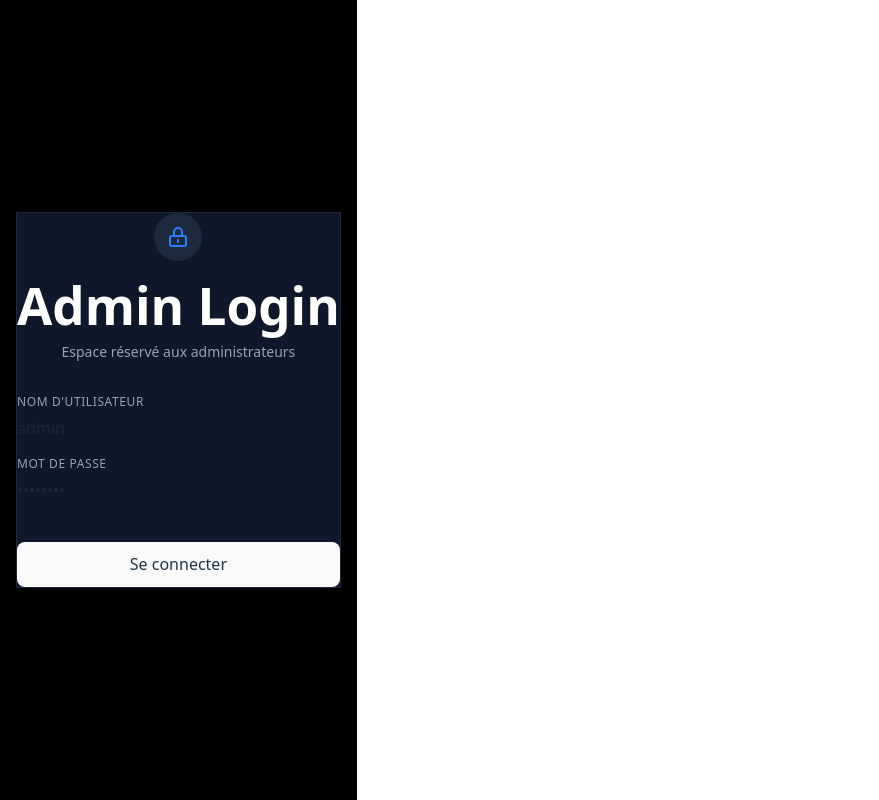
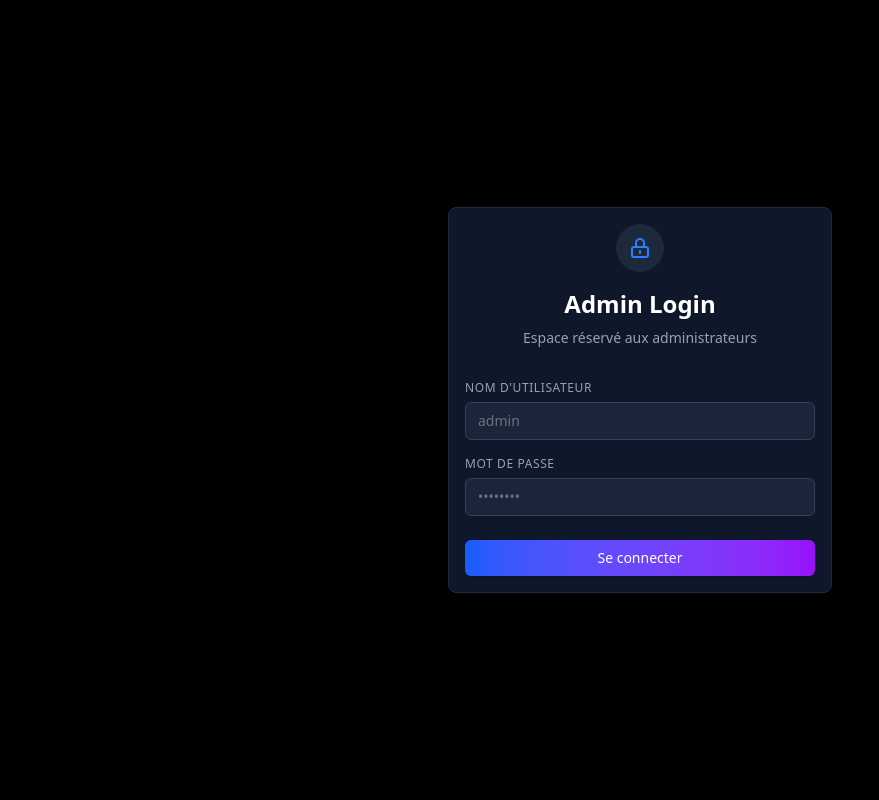
Before and after one commit to TAHA-CODEXX/GetYourTicket, a React (Vite) app: page /admin/login in a window 1280 px wide. Shown: the whole page, without its empty margins (0-879 px from the left). Built offline with nearby package versions, Linux system fonts and the light colour scheme.

Commit message:
solve some issue

```diff
--- a/src/index.css
+++ b/src/index.css
@@ -1,70 +1,73 @@
 @import "tailwindcss";
 
-:root {
-  font-family: system-ui, Avenir, Helvetica, Arial, sans-serif;
-  line-height: 1.5;
-  font-weight: 400;
-
-  color-scheme: light dark;
-  color: rgba(255, 255, 255, 0.87);
-  background-color: #242424;
-
-  font-synthesis: none;
-  text-rendering: optimizeLegibility;
-  -webkit-font-smoothing: antialiased;
-  -moz-osx-font-smoothing: grayscale;
+@layer base {
+  body {
+    @apply bg-black text-white antialiased text-sm;
+  }
 }
 
-a {
-  font-weight: 500;
-  color: #646cff;
-  text-decoration: inherit;
-}
-a:hover {
-  color: #535bf2;
+@layer components {
+
+  /* Minimalist Buttons */
+  .btn-primary {
+    @apply bg-gradient-to-r from-blue-600 to-purple-600 text-white font-medium py-2 px-4 rounded-md text-sm hover:scale-105 transform transition-all duration-300 shadow-md hover:shadow-blue-500/30 flex items-center justify-center gap-2;
+  }
+
+  .btn-secondary {
+    @apply bg-slate-800 text-white font-medium py-2 px-4 rounded-md text-sm hover:bg-slate-700 transform transition-all duration-300 border border-slate-700 flex items-center justify-center gap-2;
+  }
+
+  .card {
+    @apply bg-slate-900/50 rounded-lg p-4 shadow-lg border border-slate-800 hover:border-blue-500/50 transition-all duration-300;
+  }
+
+  .input-field {
+    @apply w-full bg-slate-800/80 border border-slate-700 rounded-md px-3 py-2 text-white text-sm placeholder-gray-500 focus:outline-none focus:border-blue-500 focus:ring-1 focus:ring-blue-500/50 transition-all;
+  }
+
+  .badge {
+    @apply absolute -top-1.5 -right-1.5 bg-pink-500 text-white text-[10px] font-bold rounded-full h-4 w-4 flex items-center justify-center animate-pulse;
+  }
 }
 
-body {
-  margin: 0;
-  display: flex;
-  place-items: center;
-  min-width: 320px;
-  min-height: 100vh;
+@layer utilities {
+  .glass-effect {
+    @apply bg-black/40 backdrop-blur-md border border-white/5;
+  }
+
+  .text-gradient {
+    @apply bg-gradient-to-r from-blue-400 to-purple-500 bg-clip-text text-transparent;
+  }
 }
 
-h1 {
-  font-size: 3.2em;
-  line-height: 1.1;
+/* Custom animations */
+@keyframes float {
+
+  0%,
+  100% {
+    transform: translateY(0px);
+  }
+
+  50% {
+    transform: translateY(-10px);
+  }
 }
 
-button {
-  border-radius: 8px;
-  border: 1px solid transparent;
-  padding: 0.6em 1.2em;
-  font-size: 1em;
-  font-weight: 500;
-  font-family: inherit;
-  background-color: #1a1a1a;
-  cursor: pointer;
-  transition: border-color 0.25s;
-}
-button:hover {
-  border-color: #646cff;
-}
-button:focus,
-button:focus-visible {
-  outline: 4px auto -webkit-focus-ring-color;
+.animate-float {
+  animation: float 4s ease-in-out infinite;
 }
 
-@media (prefers-color-scheme: light) {
-  :root {
-    color: #213547;
-    background-color: #ffffff;
+/* Success animation */
+@keyframes checkmark {
+  0% {
+    stroke-dashoffset: 100;
   }
-  a:hover {
-    color: #747bff;
-  }
-  button {
-    background-color: #f9f9f9;
+
+  100% {
+    stroke-dashoffset: 0;
   }
 }
+
+.checkmark-animation {
+  animation: checkmark 0.5s ease-in-out forwards;
+}
```
